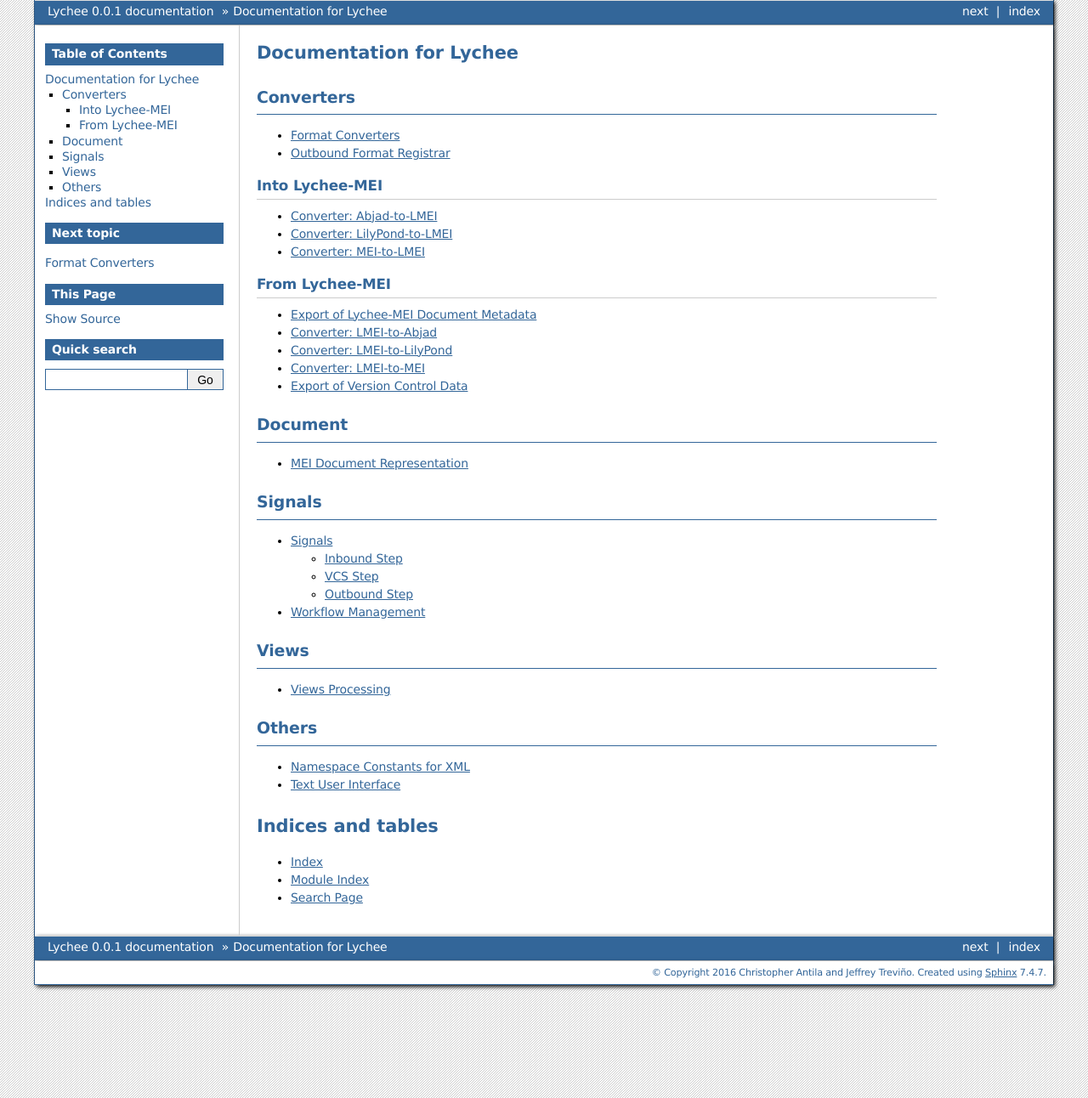
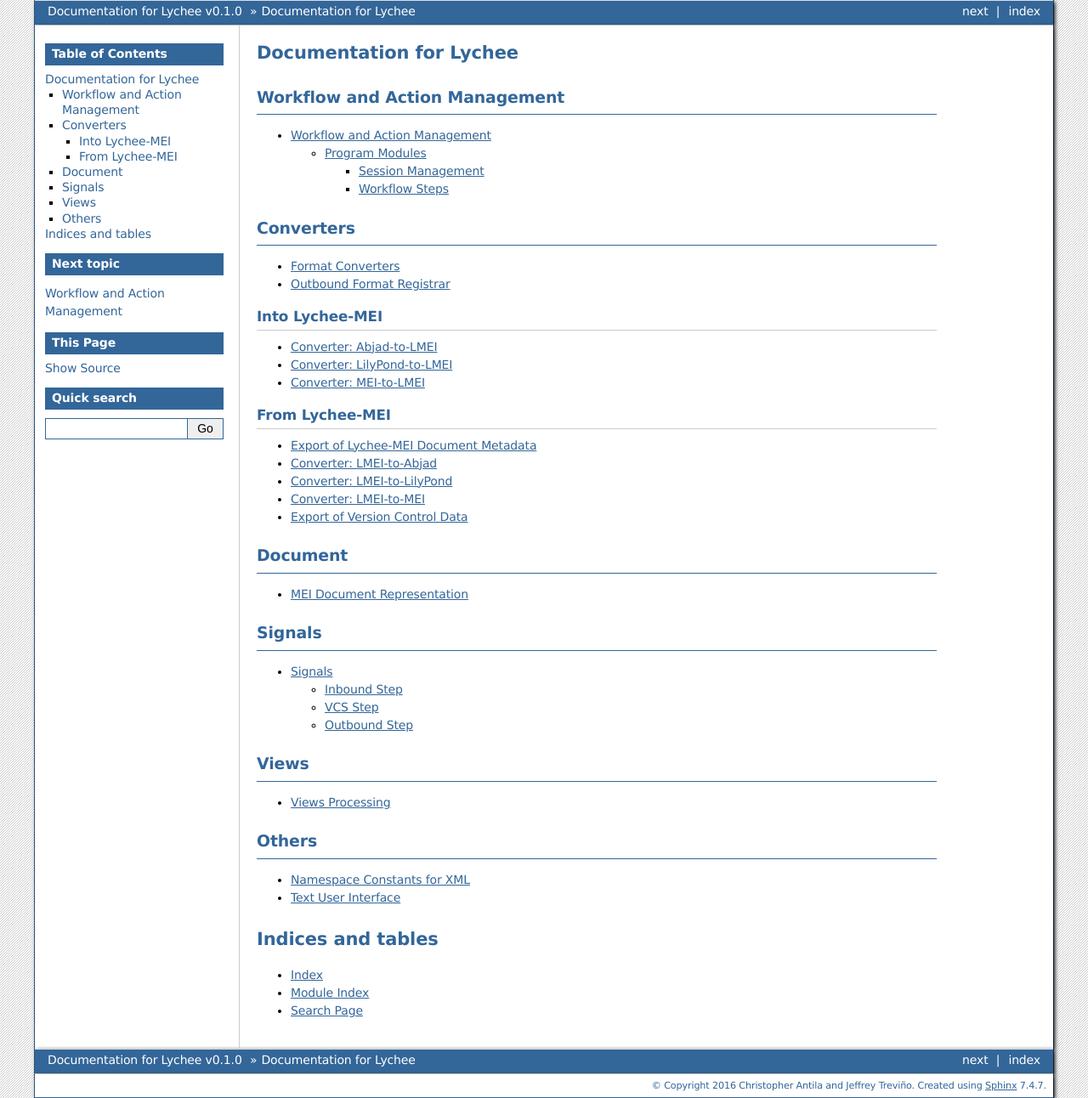
Before and after one commit to nCoda/lychee, a Sphinx documentation site: the page built from doc/source/index.rst, in a window 1280 px wide. Shown: the whole page at 85% size. Built offline with Sphinx 7.4.7, drawn with Linux system fonts in a browser that asks for light colours.

Commit message:
Improve docs; more versatile package metadata handling
I made the docs build everything (with new workflow stuff).

I moved all package metadata to the __metadata__ object on 'lychee' itself,
so these data can be shared between Sphinx and setuptools.

For T10

```diff
--- a/doc/source/conf.py
+++ b/doc/source/conf.py
@@ -16,6 +16,8 @@
 import sys
 import os
 import shlex
+
+import lychee  # for metadata
 
 # If extensions (or modules to document with autodoc) are in another directory,
 # add these directories to sys.path here. If the directory is relative to the
@@ -53,18 +55,18 @@
 master_doc = 'index'
 
 # General information about the project.
-project = 'Lychee'
-copyright = u'2016 Christopher Antila and Jeffrey Treviño'
-author = u'Christopher Antila and Jeffrey Treviño'
+project = lychee.__metadata__['name']
+copyright = lychee.__metadata__['copyright']
+author = lychee.__metadata__['author']
 
 # The version info for the project you're documenting, acts as replacement for
 # |version| and |release|, also used in various other places throughout the
 # built documents.
 #
 # The short X.Y version.
-version = '0.0.1'
+version = lychee.__version__
 # The full version, including alpha/beta/rc tags.
-release = '0.0.1'
+release = lychee.__version__
 
 # The language for content autogenerated by Sphinx. Refer to documentation
 # for a list of supported languages.
@@ -99,7 +101,7 @@
 #show_authors = False
 
 # The name of the Pygments (syntax highlighting) style to use.
-pygments_style = 'sphinx'
+pygments_style = 'friendly'
 
 # A list of ignored prefixes for module index sorting.
 #modindex_common_prefix = []
@@ -127,7 +129,7 @@
 
 # The name for this set of Sphinx documents.  If None, it defaults to
 # "<project> v<release> documentation".
-#html_title = None
+html_title = 'Documentation for {0} v{1}'.format(project, release)
 
 # A shorter title for the navigation bar.  Default is the same as html_title.
 #html_short_title = None
@@ -157,7 +159,7 @@
 
 # If true, SmartyPants will be used to convert quotes and dashes to
 # typographically correct entities.
-#html_use_smartypants = True
+html_use_smartypants = True
 
 # Custom sidebar templates, maps document names to template names.
 #html_sidebars = {}
--- a/doc/source/index.rst
+++ b/doc/source/index.rst
@@ -5,6 +5,14 @@
 
 Documentation for Lychee
 ========================
+
+Workflow and Action Management
+------------------------------
+
+.. toctree::
+    :maxdepth: 3
+
+    workflow
 
 Converters
 ----------
--- a/doc/source/signals-workflow.rst
+++ /dev/null
@@ -1,5 +0,0 @@
-Workflow Management
-===================
-
-.. automodule:: lychee.signals.workflow
-    :members:
--- /dev/null
+++ b/doc/source/workflow-session.rst
@@ -0,0 +1,5 @@
+Session Management
+==================
+
+.. automodule:: lychee.workflow.session
+    :members:
--- /dev/null
+++ b/doc/source/workflow-steps.rst
@@ -0,0 +1,5 @@
+Workflow Steps
+==============
+
+.. automodule:: lychee.workflow.steps
+    :members:
--- /dev/null
+++ b/doc/source/workflow.rst
@@ -0,0 +1,14 @@
+Workflow and Action Management
+==============================
+
+.. automodule:: lychee.workflow
+    :members:
+
+Program Modules
+---------------
+
+.. toctree::
+    :maxdepth: 2
+
+    workflow-session
+    workflow-steps
```
Also changed, not shown: other parts of doc/source/index.rst (+0 -1 lines), lychee/__init__.py (+13 -1 lines), setup.py (+8 -8 lines), 1 other file.
